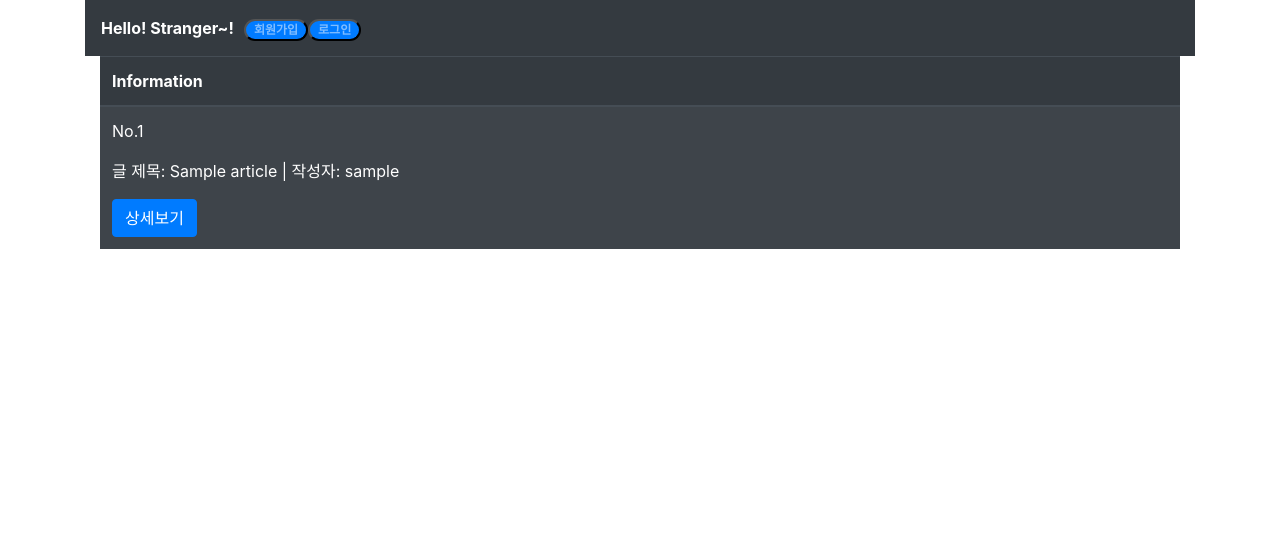
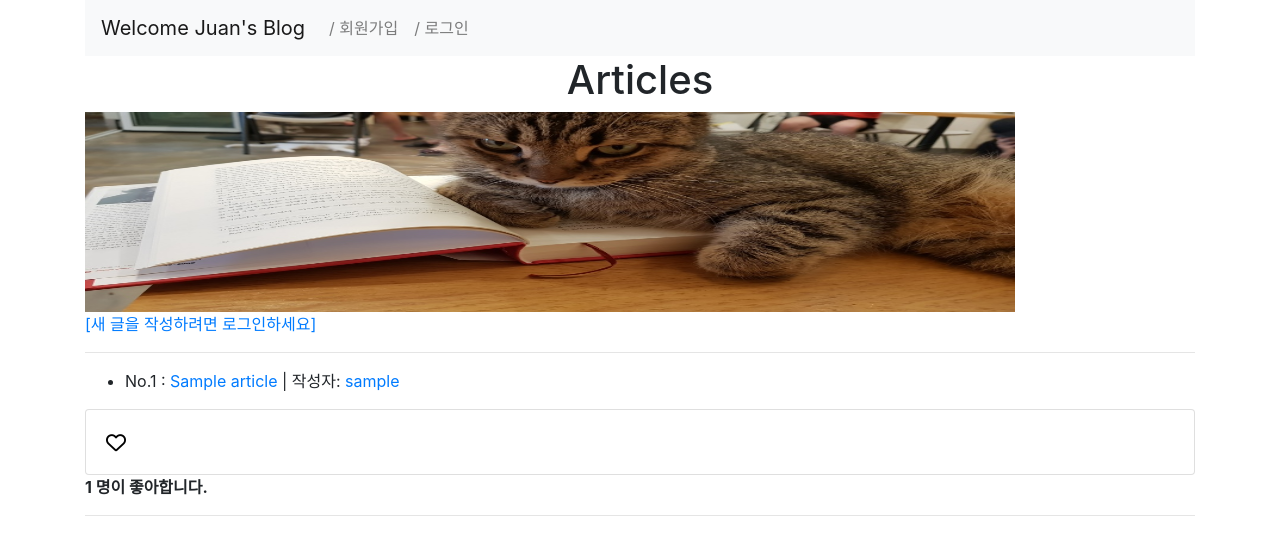
Before and after one commit to ysgo/Python_Lecture, a Django app: page /articles/ in a window 1280 px wide. Shown: the top 555 px of the page. Run offline with Django 3.2, Linux system fonts and the light colour scheme; tables that the repository leaves empty hold one stand-in row (values such as "Sample post"); some libraries are stand-ins or nearby versions.

Commit message:
function like, _nav, form update

```diff
--- a/DJANGO_BLOG/accounts/urls.py
+++ b/DJANGO_BLOG/accounts/urls.py
@@ -10,4 +10,5 @@ urlpatterns = [
     path('quit/', views.quit, name='quit'),
     path('edit/', views.edit, name='edit'),
     path('password/', views.change_password, name='change_password'),
+    path('<username>/profile/', views.profile, name='profile'),
 ]
--- a/DJANGO_BLOG/articles/models.py
+++ b/DJANGO_BLOG/articles/models.py
@@ -16,6 +16,7 @@ class Article(models.Model):
     create_at = models.DateTimeField(auto_now_add=True)
     update_at = models.DateTimeField(auto_now=True)
     user = models.ForeignKey(settings.AUTH_USER_MODEL, on_delete=models.CASCADE)
+    like_users = models.ManyToManyField(settings.AUTH_USER_MODEL, related_name='like_articles', blank=True)
 
     def __str__(self):
         return f'{self.id}번 글 = {self.title} : {self.content}'
@@ -24,6 +25,7 @@ class Comment(models.Model):
     content = models.CharField(max_length=200)
     create_at = models.DateTimeField(auto_now_add=True)
     article = models.ForeignKey(Article, on_delete=models.CASCADE)
+    user = models.ForeignKey(settings.AUTH_USER_MODEL, on_delete=models.CASCADE)
 
     def __str__(self):
         return f'<Article({self.article_id}) : Comment({self.id})> - {self.content}'
--- /dev/null
+++ b/DJANGO_BLOG/articles/templates/articles/_article.html
@@ -0,0 +1,12 @@
+<div class="card">
+    <div class="card-body">
+        <a href="{% url 'articles:like' article.id %}" class='card-link'>
+            {% if user in article.like_users.all %}
+            <i class="fas fa-heart fa-lg" style='color:crimson'></i>
+            {% else %}
+            <i class="far fa-heart fa-lg" style='color:black'></i>
+            {% endif %}
+        </a>
+    </div>
+</div>
+<p class='card-text'><b>{{ article.like_users.count }} 명이 좋아합니다.</b></p>
--- /dev/null
+++ b/DJANGO_BLOG/articles/templates/articles/_nav.html
@@ -0,0 +1,36 @@
+{% if user.is_authenticated %}
+    <nav class="navbar navbar-expand-lg navbar-light bg-light">
+        <a class="navbar-brand" href="{% url 'articles:index' %}">Welcome {{ user.username }}!</a>
+        <button class="navbar-toggler" type="button" data-toggle="collapse" data-target="#navbarNavAltMarkup" aria-controls="navbarNavAltMarkup" aria-expanded="false" aria-label="Toggle navigation">
+            <span class="navbar-toggler-icon"></span>
+        </button>
+        <div class="collapse navbar-collapse" id="navbarNavAltMarkup">
+            <div class="navbar-nav">
+            <a class="nav-link" href="{% url 'accounts:profile' user.username %}">/ 내 프로필</a>
+            <a class="nav-link" href="{% url 'accounts:edit' %}">/ 회원정보 수정</a>
+            <a class="nav-link" href="{% url 'accounts:change_password' %}">/ 비밀번호 변경</a>
+            <form action="{% url 'accounts:logout' %}" method="POST" style='display:inline'>
+                {% csrf_token %}
+                <input class='nav-item nav-link border-0 bg-transparent' type="submit" value="/ 로그아웃">
+            </form>
+            <form action="{% url 'accounts:quit' %}" method='POST' style='display:inline'>
+                {% csrf_token %}
+                <input class='nav-item nav-link border-0 bg-transparent' type="submit" value="/ 회원탈퇴">
+            </form>
+            </div>
+        </div>
+    </nav>
+{% else %}
+    <nav class="navbar navbar-expand-lg navbar-light bg-light">
+        <a class="navbar-brand" href="{% url 'articles:index' %}">Welcome Juan's Blog</a>
+        <button class="navbar-toggler" type="button" data-toggle="collapse" data-target="#navbarNavAltMarkup" aria-controls="navbarNavAltMarkup" aria-expanded="false" aria-label="Toggle navigation">
+            <span class="navbar-toggler-icon"></span>
+        </button>
+        <div class="collapse navbar-collapse" id="navbarNavAltMarkup">
+            <div class="navbar-nav">
+            <a class="nav-item nav-link" href="{% url 'accounts:signup' %}">/ 회원가입</a>
+            <a class="nav-item nav-link" href="{% url 'accounts:login' %}">/ 로그인</a>
+            </div>
+        </div>
+    </nav>
+{% endif %}
--- a/DJANGO_BLOG/articles/templates/articles/base.html
+++ b/DJANGO_BLOG/articles/templates/articles/base.html
@@ -1,3 +1,5 @@
+{% load static %}
+{% load bootstrap4 %}
 <!DOCTYPE html>
 <html lang="en">
 <head>
@@ -5,62 +7,18 @@
     <meta name="viewport" content="width=device-width, initial-scale=1.0">
     <meta http-equiv="X-UA-Compatible" content="ie=edge">
     <link rel="stylesheet" href="https://stackpath.bootstrapcdn.com/bootstrap/4.3.1/css/bootstrap.min.css" integrity="sha384-ggOyR0iXCbMQv3Xipma34MD+dH/1fQ784/j6cY/iJTQUOhcWr7x9JvoRxT2MZw1T" crossorigin="anonymous">
+    <link rel="icon" type="image/png" sizes="16x16" href="{% static 'articles/favicon/favicon-16x16.png' %}">
+    <script src="https://kit.fontawesome.com/eb4e6c57f5.js" crossorigin="anonymous"></script>
     <title>{% block title %}{% endblock %}</title>
-    <style>
-        #greeting {
-            margin-right: 10px;
-            text-decoration: none;
-            font-weight: bold;
-        }
-        .nav-item {
-            margin-right: 10px;
-        }
-    </style>
 </head>
 <body>
     <div class="container">
-            <nav class="navbar navbar-expand-sm bg-dark navbar-dark">
-                <!-- Navbar text-->
-                <a id="greeting" href ="{% url 'articles:index' %}" class="navbar-text text-white">
-                    {% if user.is_authenticated %}
-                        Welcome! {{ user.username }}'s Blog
-                        {% else %}
-                        Hello! Stranger~!
-                        {% endif %}
-                </a>
-                    <!-- Links -->
-                    <ul class="navbar-nav">
-                        {% if user.is_authenticated %}
-                        <li class="nav-item">
-                            <a href="{% url 'accounts:edit' %}"><button class='nav-link badge badge-pill badge-primary'>회원정보 수정</button></a>
-                        </li>
-                        <li class="nav-item">
-                                <a href="{% url 'accounts:change_password' %}"><button class='nav-link badge badge-pill badge-primary'>비밀번호 변경</button></a>
-                        </li>
-                        <li class="nav-item">
-                            <form action="{% url 'accounts:logout' %}" method="POST" style='display:inline;'>
-                                {% csrf_token %}
-                                <button class='nav-link badge badge-pill badge-primary'>로그아웃</button>
-                            </form>
-                        </li>
-                        <li class="nav-item">
-                            <form action="{% url 'accounts:quit' %}" method="POST" style='display:inline;'>
-                                {% csrf_token %}
-                                <button class='nav-link badge badge-pill badge-primary'>회원탈퇴</button>
-                            </form>
-                        </li>
-                    {% else %}
-                        <a href="{% url 'accounts:signup' %}"><button class='nav-link badge badge-pill badge-primary'>회원가입</button></a>
-                        <a href="{% url 'accounts:login' %}"><button class='nav-link badge badge-pill badge-primary'>로그인</button></a>
-                    {% endif %}
-                </ul>
-            </nav>
+        {% include 'articles/_nav.html' %}
         {% block body %}
         {% endblock %}
     </div>
     <script src="https://code.jquery.com/jquery-3.3.1.slim.min.js" integrity="sha384-q8i/X+965DzO0rT7abK41JStQIAqVgRVzpbzo5smXKp4YfRvH+8abtTE1Pi6jizo" crossorigin="anonymous"></script>
     <script src="https://cdnjs.cloudflare.com/ajax/libs/popper.js/1.14.7/umd/popper.min.js" integrity="sha384-UO2eT0CpHqdSJQ6hJty5KVphtPhzWj9WO1clHTMGa3JDZwrnQq4sF86dIHNDz0W1" crossorigin="anonymous"></script>
     <script src="https://stackpath.bootstrapcdn.com/bootstrap/4.3.1/js/bootstrap.min.js" integrity="sha384-JjSmVgyd0p3pXB1rRibZUAYoIIy6OrQ6VrjIEaFf/nJGzIxFDsf4x0xIM+B07jRM" crossorigin="anonymous"></script>
-    <script src="https://ajax.googleapis.com/ajax/libs/jquery/3.4.1/jquery.min.js"></script>
 </body>
 </html>
--- a/DJANGO_BLOG/articles/templates/articles/index.html
+++ b/DJANGO_BLOG/articles/templates/articles/index.html
@@ -1,29 +1,24 @@
 {% extends 'articles/base.html' %}
 {% load static %}
-{% block title %}CRUD{% endblock %}
+{% load bootstrap4 %}
+
 {% block body %}
-<div class="container">
-    <table class="table table-dark table-striped">
-      <thead>
-        <tr>
-          <th>Information&#9;
-              {% if user.is_authenticated %}
-              <a href="{% url 'articles:create' %}" class="badge badge-pill badge-primary" style="font-size: 15px;">새 글 작성</a>
-              {% endif %}
-            </th>
-        </tr>
-      </thead>
-      <tbody>
-        {% for article in articles %}
-        <tr>
-          <td>
-            <p>No.{{ article.pk }}</p>
-            <p>글 제목: {{ article.title }} | 작성자: {{ article.user }}</p>
-            <a href="{% url 'articles:detail' article.pk %}" class="btn btn-primary">상세보기</a>
-          </td>
-        </tr>
-        {% endfor %}
-      </tbody>
-    </table>
-</div>
+    <h1 class='text-center'>Articles</h1>
+    <img src="{% static 'images/cat1.jpg' %}" alt="sample" width='930px' height='200px'><br>
+    {% if user.is_authenticated %}
+    <a href="{% url 'articles:create' %}">[새글 작성]</a>
+    {% else %}
+    <a href="{% url 'accounts:login' %}">[새 글을 작성하려면 로그인하세요]</a>
+    {% endif %}
+    <hr>
+    {% for article in articles %}
+        <ul>
+            <li>No.{{ article.pk }} : <a href="{% url 'articles:detail' article.pk %}">{{ article.title }}</a> | 작성자: <a href="{% url 'accounts:profile' article.user %}">{{ article.user }}</a></li>
+            <!-- <p>글 제목: {{ article.title }}</p> -->
+            <!-- <p>글 내용: {{ article.content }}</p> -->
+            <!-- 글 제목: <a href="{% url 'articles:detail' article.pk %}">{{ article.title }}</a> -->
+        </ul>
+        {% include 'articles/_article.html' %}
+        <hr>
+    {% endfor %}
 {% endblock %}
--- a/DJANGO_BLOG/articles/urls.py
+++ b/DJANGO_BLOG/articles/urls.py
@@ -4,6 +4,7 @@ from . import views
 app_name = 'articles'
 
 urlpatterns = [
+    path('<int:article_id>/like/', views.like, name='like'),
     path('<int:article_id>/comments/<int:comment_id>/delete/', views.comment_delete, name='comment_delete'),
     path('<int:article_id>/comments/', views.comment_create, name='comment_create'),
     path('<int:article_id>/delete/', views.delete, name='delete'),
--- a/DJANGO_BLOG/articles/views.py
+++ b/DJANGO_BLOG/articles/views.py
@@ -80,17 +80,32 @@ def comment_create(request, article_id):
     # if request.method == 'POST':
     #comment = Comment()
     #comment.content = request.POST.get('content')
-    comment = comment_form.save(commit=False)
-    comment.article = article
-    comment.save()
+    if comment_form.is_valid():
+        comment = comment_form.save(commit=False)
+        comment.article = article
+        comment.user = request.user
+        comment.save()
+    return redirect('articles:detail', article_id)
     #     return redirect('articles:detail', article.id)
     # else:
     #     return redirect('articles:detail', article_id)
+
+@login_required
+def comment_delete(request, article_id, comment_id):
+    # if request.method == 'POST':
+    comment = Comment.objects.get(pk=comment_id)
+    comment.delete()
     return redirect('articles:detail', article_id)
 
-@require_POST
-def comment_delete(request, article_id, comment_id):
-    if request.method == 'POST':
-        comment = Comment.objects.get(pk=comment_id)
-        comment.delete()
-    return redirect('articles:detail', article_id)
+@login_required
+def like(request, article_id):
+    article = get_object_or_404(Article, pk=article_id)
+    user = request.user
+    # 해당 게시글에 좋아요를 누른 사람들 중에서 user.id(현재 접속유저의 id)를 가진 user가 존재하면
+    if article.like_users.filter(pk=user.id).exists():
+        # user를 삭제한다(좋아요를 취소)
+        article.like_users.remove(user)
+    else:
+        # user가 존재하지 않는다면 user를 추가한다.
+        article.like_users.add(user)
+    return redirect('articles:index')
```
Also changed, not shown: DJANGO_BLOG/accounts/templates/accounts/profile.html (added, +40 -0 lines), DJANGO_BLOG/accounts/views.py (+6 -1 lines), requirements.txt (added, +50 -0 lines), DJANGO_BLOG/accounts/templates/accounts/deleted/change_password.html (renamed from DJANGO_BLOG/accounts/templates/accounts/change_password.html), DJANGO_BLOG/accounts/templates/accounts/deleted/edit.html (renamed from DJANGO_BLOG/accounts/templates/accounts/edit.html), DJANGO_BLOG/accounts/templates/accounts/deleted/login.html (renamed from DJANGO_BLOG/accounts/templates/accounts/login.html), DJANGO_BLOG/accounts/templates/accounts/deleted/signup.html (renamed from DJANGO_BLOG/accounts/templates/accounts/signup.html), DJANGO_BLOG/articles/migrations/0004_auto_20191118_1433.py (added), DJANGO_BLOG/articles/static/articles/favicon/favicon-16x16.png (added), README.md.
